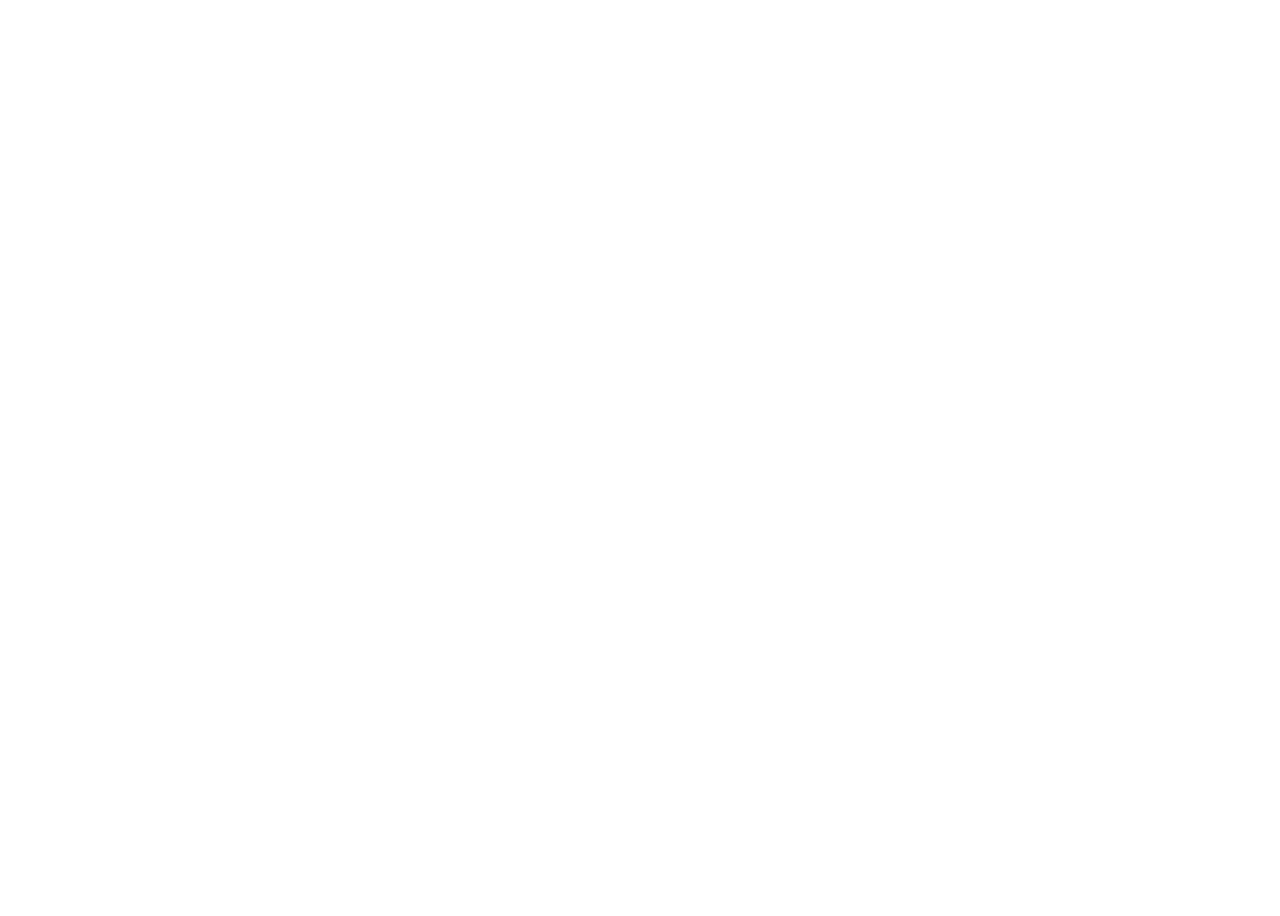
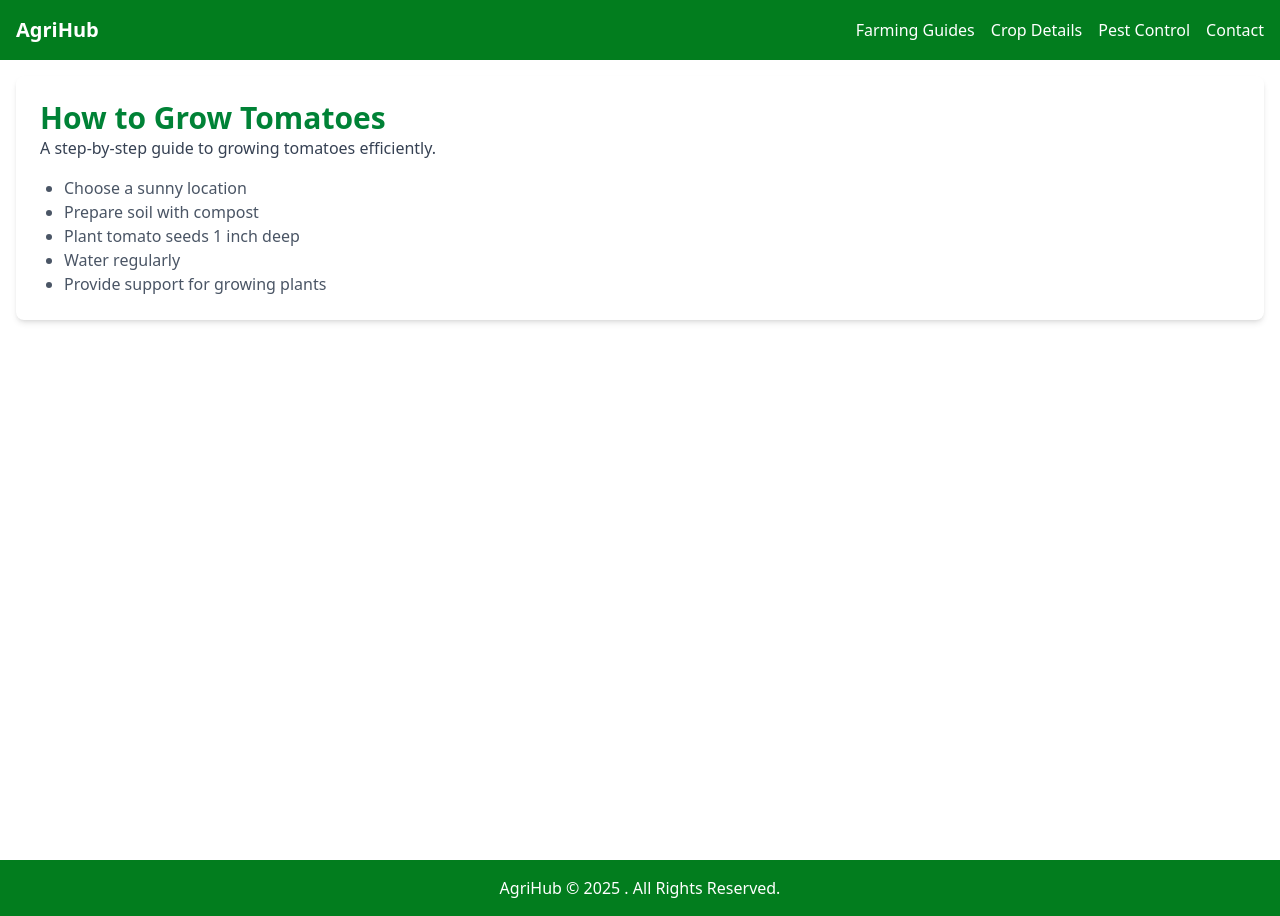
Before and after one commit to nazmul-nhb/agri-hub, a React (Vite) app: page /farming-guides/1 in a window 1280 px wide. Before the commit this address had no page. Before the commit the page ends 800 px from the top, so only its background shows below. Built offline with nearby package versions, Linux system fonts and the light colour scheme.

Commit message:
added farming guides contents

```diff
--- /dev/null
+++ b/src/components/FarmingGuideCard.tsx
@@ -0,0 +1,23 @@
+import { Link } from 'react-router';
+import type { IFarmingGuide } from '../types';
+
+interface Props {
+	guide: IFarmingGuide;
+}
+
+const FarmingGuideCard = ({ guide }: Props) => {
+	return (
+		<div className="bg-white shadow-md p-4 rounded-lg">
+			<h3 className="text-lg font-semibold">{guide.title}</h3>
+			<p className="text-sm text-gray-600">{guide.description}</p>
+			<Link
+				to={`/farming-guides/${guide.id}`}
+				className="text-green-600 hover:underline"
+			>
+				Read More →
+			</Link>
+		</div>
+	);
+};
+
+export default FarmingGuideCard;
--- a/src/components/Footer.tsx
+++ b/src/components/Footer.tsx
@@ -1,7 +1,7 @@
 const Footer = () => {
 	return (
 		<footer className="bg-primary text-white text-center p-4">
-			<p>© 2025 AgriHub. All Rights Reserved.</p>
+			<p>AgriHub © {new Date().getFullYear()} . All Rights Reserved.</p>
 		</footer>
 	);
 };
--- /dev/null
+++ b/src/mock-data/farming-guides.ts
@@ -0,0 +1,28 @@
+import type { IFarmingGuide } from '../types';
+
+export const farmingGuides: IFarmingGuide[] = [
+	{
+		id: 1,
+		title: 'How to Grow Tomatoes',
+		description: 'A step-by-step guide to growing tomatoes efficiently.',
+		steps: [
+			'Choose a sunny location',
+			'Prepare soil with compost',
+			'Plant tomato seeds 1 inch deep',
+			'Water regularly',
+			'Provide support for growing plants',
+		],
+	},
+	{
+		id: 2,
+		title: 'Organic Rice Cultivation',
+		description: 'A complete guide to growing organic rice.',
+		steps: [
+			'Select a suitable rice variety',
+			'Prepare the field by plowing',
+			'Maintain proper irrigation',
+			'Use organic fertilizers',
+			'Harvest when grains turn golden brown',
+		],
+	},
+];
--- /dev/null
+++ b/src/pages/FarmingGuideDetails.tsx
@@ -0,0 +1,25 @@
+import { useParams } from 'react-router';
+import { farmingGuides } from '../mock-data/farming-guides';
+
+const FarmingGuideDetails = () => {
+	const { id } = useParams();
+	const guide = farmingGuides.find((g) => g.id === Number(id));
+
+	if (!guide) return <h2 className="text-red-600">Guide Not Found</h2>;
+
+	return (
+		<div className="p-6 bg-white shadow-md rounded-lg">
+			<h1 className="text-3xl font-bold text-green-700">{guide.title}</h1>
+			<p className="text-gray-700">{guide.description}</p>
+			<ul className="list-disc ml-6 mt-4">
+				{guide.steps.map((step, index) => (
+					<li key={index} className="text-gray-600">
+						{step}
+					</li>
+				))}
+			</ul>
+		</div>
+	);
+};
+
+export default FarmingGuideDetails;
--- a/src/pages/FarmingGuides.tsx
+++ b/src/pages/FarmingGuides.tsx
@@ -1,5 +1,17 @@
+import FarmingGuideCard from '../components/FarmingGuideCard';
+import { farmingGuides } from '../mock-data/farming-guides';
+
 const FarmingGuides = () => {
-	return <h2 className="text-2xl">Farming Guides</h2>;
+	return (
+		<div>
+			<h1 className="text-3xl font-bold text-primary mb-4">Farming Guides</h1>
+			<div className="grid md:grid-cols-2 lg:grid-cols-3 gap-6">
+				{farmingGuides.map((guide) => (
+					<FarmingGuideCard key={guide.id} guide={guide} />
+				))}
+			</div>
+		</div>
+	);
 };
 
 export default FarmingGuides;
--- a/src/routes/index.tsx
+++ b/src/routes/index.tsx
@@ -5,6 +5,7 @@
 import FarmingGuides from '../pages/FarmingGuides';
 import Home from '../pages/Home';
 import PestControl from '../pages/PestControl';
+import FarmingGuideDetails from '../pages/FarmingGuideDetails';
 
 const AppRoutes = () => {
 	return (
@@ -13,6 +14,7 @@
 				<Route path="/" element={<Root />}>
 					<Route index element={<Home />} />
 					<Route path="/farming-guides" element={<FarmingGuides />} />
+					<Route path="/farming-guides/:id" element={<FarmingGuideDetails />} />
 					<Route path="/crop-details" element={<CropDetails />} />
 					<Route path="/pest-control" element={<PestControl />} />
 					<Route path="/contact" element={<Contact />} />
```
Also changed, not shown: src/types/index.ts (+7 -0 lines).
